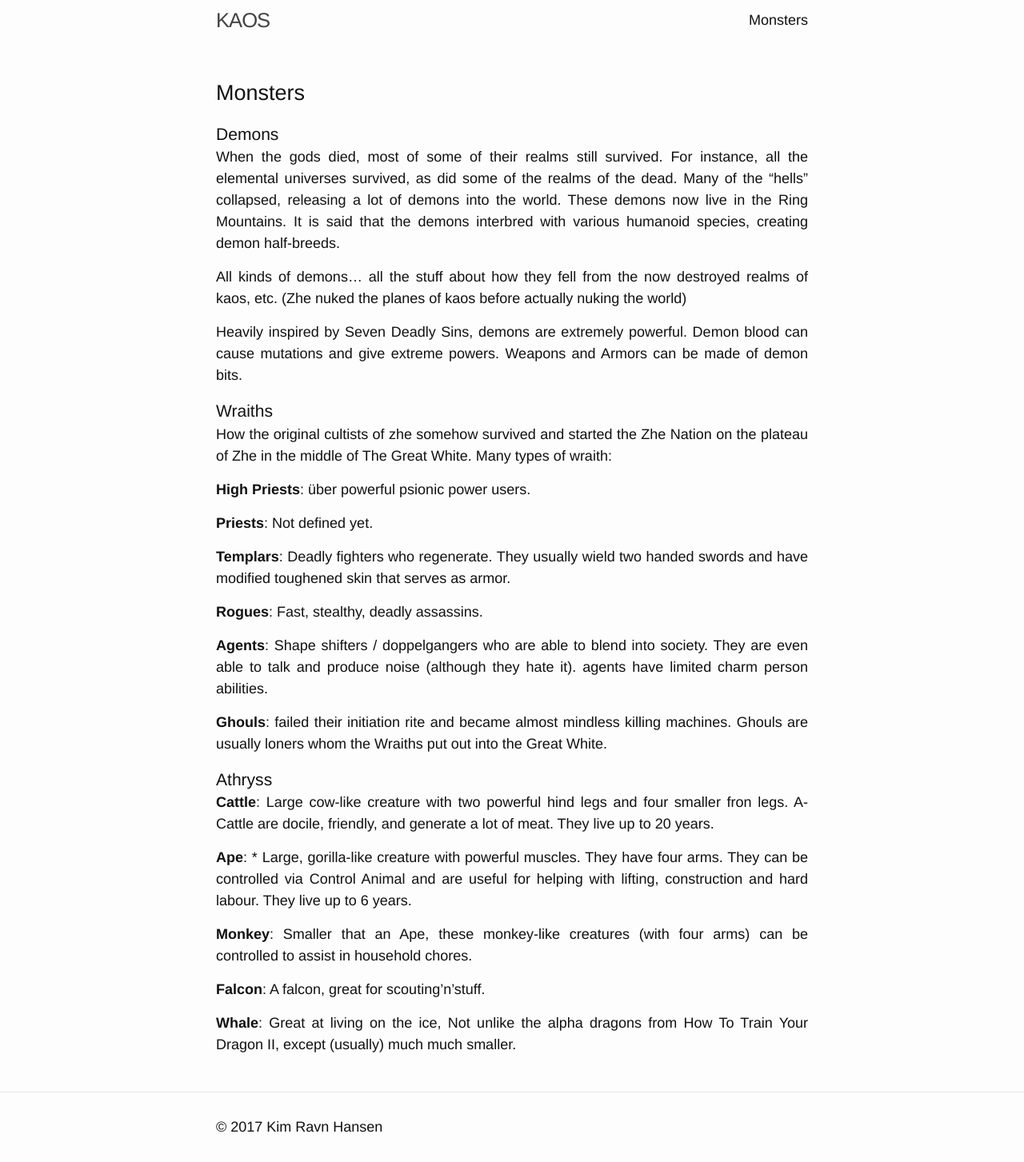
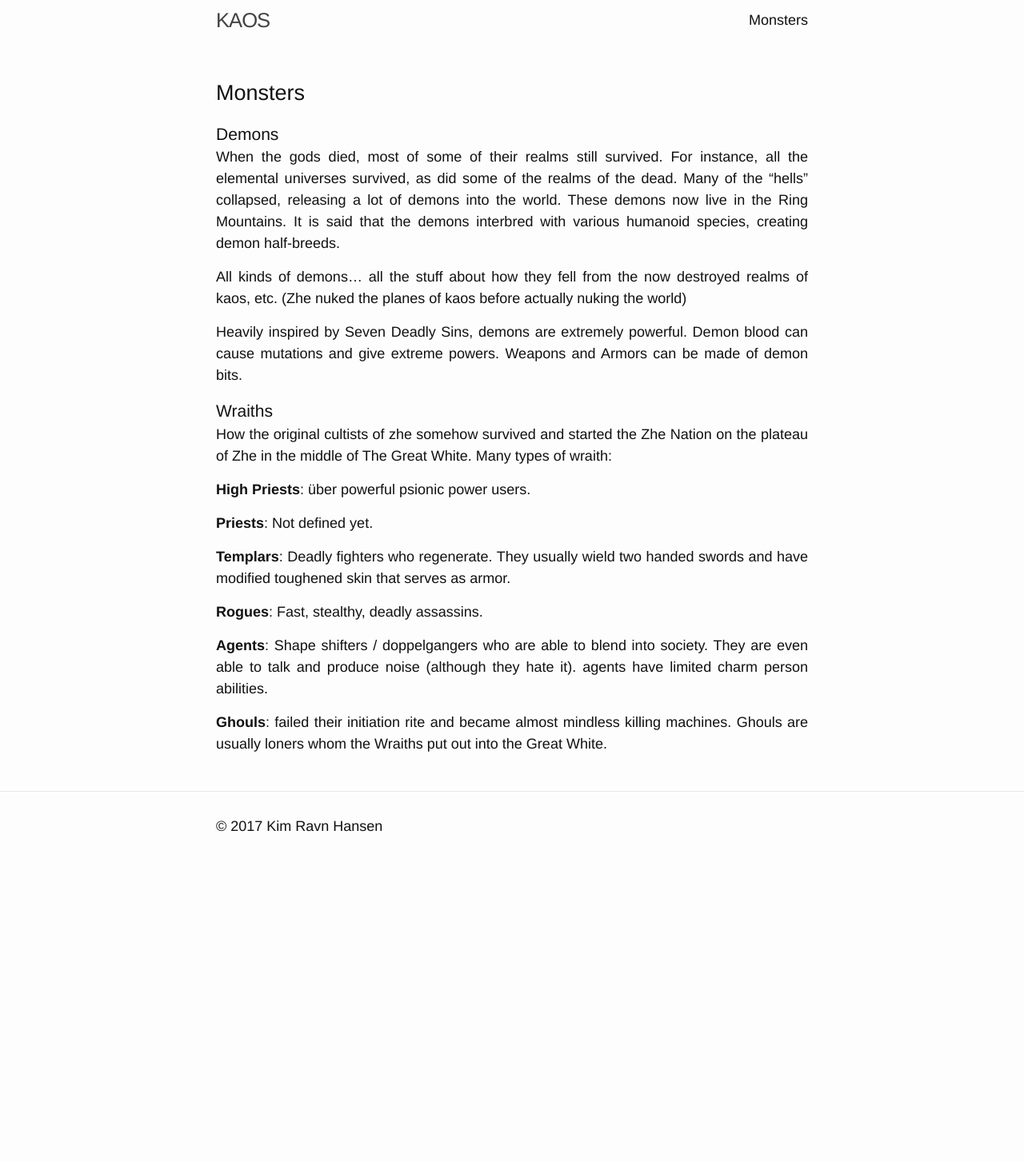
Before and after one commit to moccalotto/kaos, a Jekyll site: the page built from _monsters/intro.md, in a window 1280 px wide. Shown: the whole page at 80% size. Built offline with Jekyll 4.4.1, drawn with Linux system fonts in a browser that asks for light colours; after the commit the page ends 1077 px from its top, so only the background shows below that.

Commit message:
More athryss.

```diff
--- a/_monsters/intro.md
+++ b/_monsters/intro.md
@@ -42,21 +42,3 @@ agents have limited charm person abilities.
 
 **Ghouls**: failed their initiation rite and became almost mindless killing machines.
 Ghouls are usually loners whom the Wraiths put out into the Great White.
-
-### Athryss
-
- **Cattle**:
- Large cow-like creature with two powerful hind legs and four smaller fron legs. A-Cattle are docile, friendly, and generate a lot of meat. They live up to 20 years.
-
-**Ape**:
-     * Large, gorilla-like creature with powerful muscles. They have four arms. They can be controlled via Control Animal and are useful for helping with lifting, construction and hard labour. They live up to 6 years.
-
-**Monkey**:
-Smaller that an Ape, these monkey-like creatures (with four arms) can be controlled to assist in household chores.
-
-**Falcon**:
-A falcon, great for scouting'n'stuff.
-
-**Whale**:
-Great at living on the ice,
-Not unlike the alpha dragons from How To Train Your Dragon II, except (usually) much much smaller.
```
Also changed, not shown: _monsters/athryss.md (+6 -7 lines).
